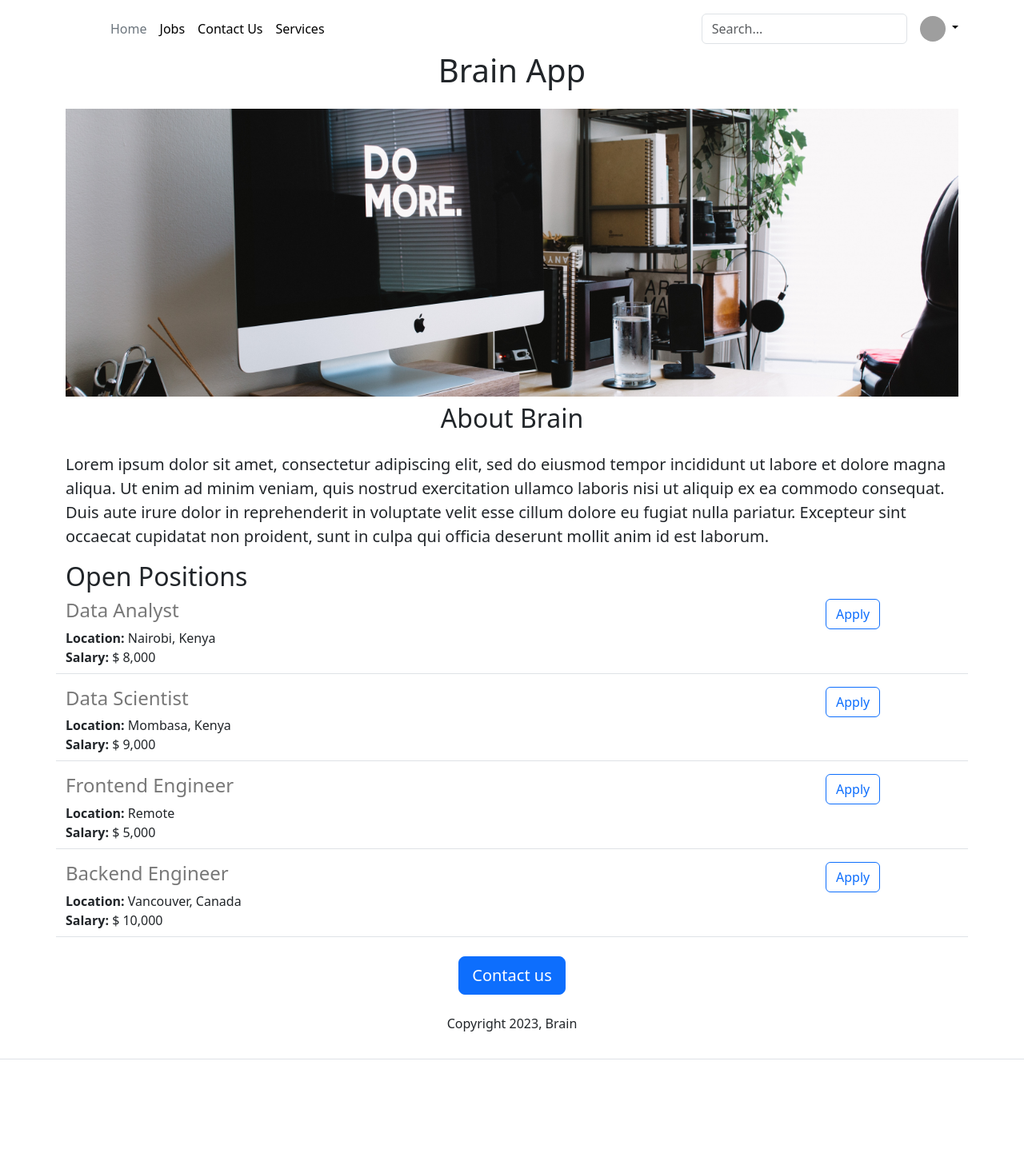
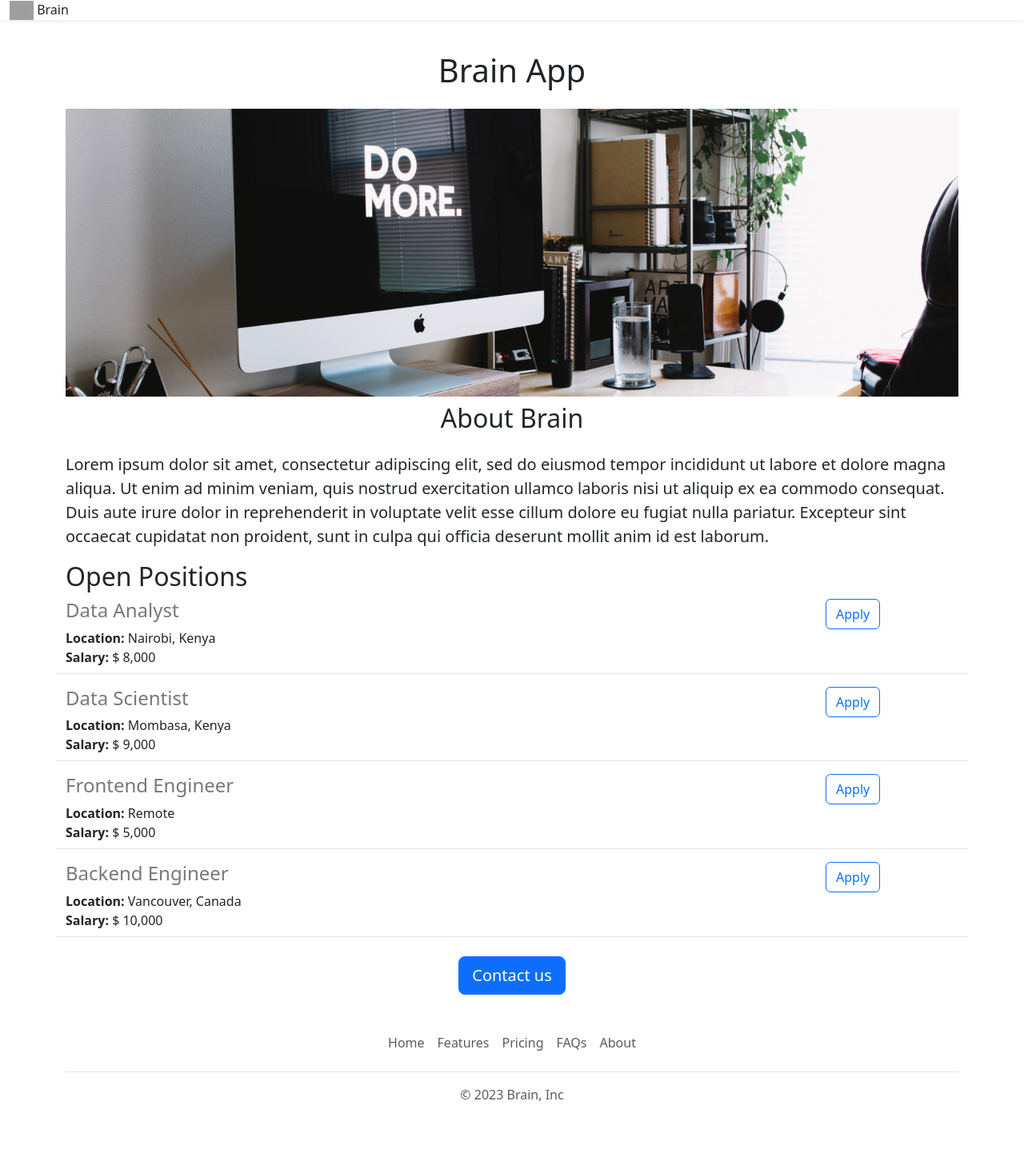
Before and after one commit to brian-ambani/flask-web-app, a Flask app: page / in a window 1280 px wide. Shown: the whole page at 80% size. Before the commit the page ends 1325 px from the top, so only its background shows below. Run offline with Flask 3, Linux system fonts and the light colour scheme; grey boxes are pictures that could not be loaded.

Commit message:
updated navbar and footer

```diff
--- /dev/null
+++ b/templates/footer.html
@@ -0,0 +1,12 @@
+<div class="container">
+  <footer class="py-3 my-4">
+    <ul class="nav justify-content-center border-bottom pb-3 mb-3">
+      <li class="nav-item"><a href="#" class="nav-link px-2 text-body-secondary">Home</a></li>
+      <li class="nav-item"><a href="#" class="nav-link px-2 text-body-secondary">Features</a></li>
+      <li class="nav-item"><a href="#" class="nav-link px-2 text-body-secondary">Pricing</a></li>
+      <li class="nav-item"><a href="#" class="nav-link px-2 text-body-secondary">FAQs</a></li>
+      <li class="nav-item"><a href="#" class="nav-link px-2 text-body-secondary">About</a></li>
+    </ul>
+    <p class="text-center text-body-secondary">&copy; 2023 Brain, Inc</p>
+  </footer>
+</div>
--- a/templates/home.html
+++ b/templates/home.html
@@ -30,9 +30,8 @@
     </div>
     <div class="text-center">
       <button class="btn btn-primary btn-lg">Contact us</button>
-      <p class="mt-4">Copyright 2023, Brain</p>
     </div>
-
   </div>
+  {% include 'footer.html' %}
 </body>
 </html>
--- a/templates/navbar.html
+++ b/templates/navbar.html
@@ -1,34 +1,9 @@
- <div class="b-example-divider"></div>
-
-  <header class="p-3 mb-3 border-bottom">
-    <div class="container">
-      <div class="d-flex flex-wrap align-items-center justify-content-center justify-content-lg-start">
-        <a href="/" class="d-flex align-items-center mb-2 mb-lg-0 link-body-emphasis text-decoration-none">
-          <svg class="bi me-2" width="40" height="32" role="img" aria-label="Bootstrap"><use xlink:href="#bootstrap"/></svg>
-        </a>
-
-        <ul class="nav col-12 col-lg-auto me-lg-auto mb-2 justify-content-center mb-md-0">
-          <li><a href="#" class="nav-link px-2 link-secondary">Home</a></li>
-          <li><a href="#" class="nav-link px-2 link-body-emphasis">Jobs</a></li>
-          <li><a href="#" class="nav-link px-2 link-body-emphasis">Contact Us</a></li>
-          <li><a href="#" class="nav-link px-2 link-body-emphasis">Services</a></li>
-        </ul>
-
-        <form class="col-12 col-lg-auto mb-3 mb-lg-0 me-lg-3" role="search">
-          <input type="search" class="form-control" placeholder="Search..." aria-label="Search">
-        </form>
-
-        <div class="dropdown text-end">
-          <a href="#" class="d-block link-body-emphasis text-decoration-none dropdown-toggle" data-bs-toggle="dropdown" aria-expanded="false">
-            <img src="https://github.com/mdo.png" alt="mdo" width="32" height="32" class="rounded-circle">
-          </a>
-          <ul class="dropdown-menu text-small">
-            <li><a class="dropdown-item" href="#">New project...</a></li>
-            <li><a class="dropdown-item" href="#">Settings</a></li>
-            <li><a class="dropdown-item" href="#">Profile</a></li>
-            <li><hr class="dropdown-divider"></li>
-            <li><a class="dropdown-item" href="#">Sign out</a></li>
-          </ul>
-        </div>
-      </div>
-    </div>
+<nav class="nav shadow-sm fixed-top bg-white">
+  <div class="container-fluid">
+    <a href="" class="navbar-brand">
+      <img src="/static/logo.svg" alt="" width="30" height="24" class="d-inline-block align-text-top">
+      Brain
+    </a>
+  </div>
+</nav>
+<div style="height:56px"></div>
```
Also changed, not shown: app.py (+24 -26 lines).
